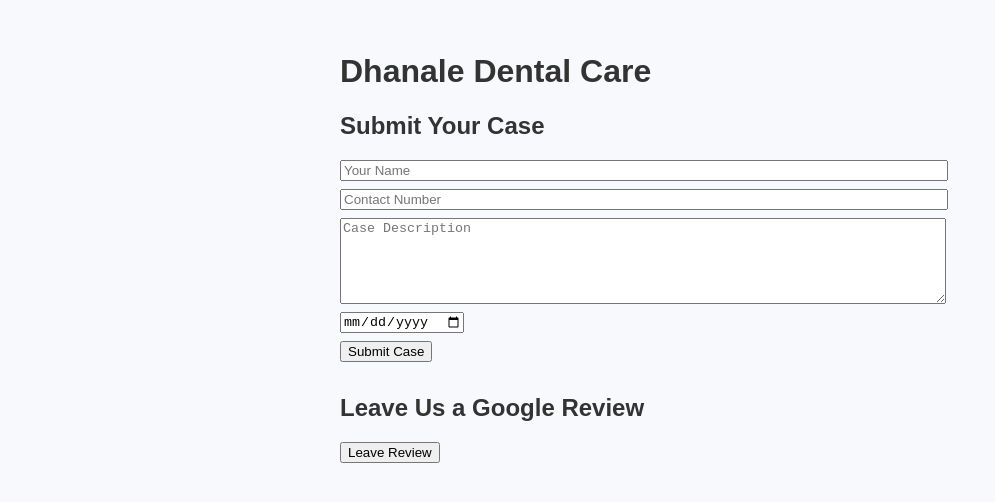
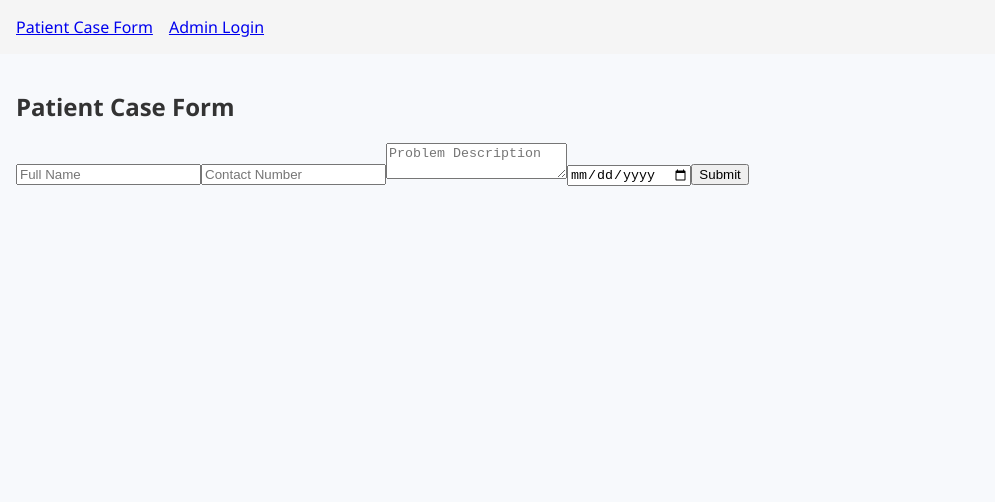
Before and after one commit to rohitvhanji/review-to-payment-app, a React (Vite) app in the folder client/: page / in a window 1280 px wide. Shown: the top 502 px of the page, without its empty margins (0-995 px from the left). Built offline with nearby package versions, Linux system fonts and the light colour scheme.

Commit message:
Update App.jsx

```diff
--- a/client/src/App.jsx
+++ b/client/src/App.jsx
@@ -1,120 +1,21 @@
-import { useState } from 'react';
-import axios from 'axios';
-import QRCode from 'react-qr-code';
+import React from 'react';
+import { Routes, Route, Link } from 'react-router-dom';
+import PatientForm from './PatientForm';
+import AdminLogin from './AdminLogin';
 
-const GOOGLE_REVIEW_URL = "https://g.co/kgs/jEdHyuL"; // Your Google Review Link
-const PAYMENT_LINK = "upi://pay?pa=yourupi@upi&pn=YourName"; // Your payment link
-
-function App() {
-  const [step, setStep] = useState("review");
-  const [caseData, setCaseData] = useState({
-    name: "",
-    contact: "",
-    description: "",
-    date: ""
-  });
-  const [loading, setLoading] = useState(false);
-  const [error, setError] = useState(null);
-
-  // Review flow handlers (as before)
-  const handleReviewClick = () => {
-    window.open(GOOGLE_REVIEW_URL, "_blank");
-    setStep("confirm");
-  };
-  const handleConfirmClick = async () => {
-    await axios.post('https://review-to-payment-app.onrender.com/api/confirm-review', { confirmed: true });
-    setStep("pay");
-  };
-
-  // Patient case form submit handler
-  const handleInputChange = e => {
-    setCaseData({ ...caseData, [e.target.name]: e.target.value });
-  };
-
-  const handleSubmitCase = async e => {
-    e.preventDefault();
-    setLoading(true);
-    setError(null);
-    try {
-      await axios.post('https://review-to-payment-app.onrender.com/api/case', caseData);
-      alert("Case submitted successfully!");
-      setCaseData({ name: "", contact: "", description: "", date: "" });
-    } catch (err) {
-      setError("Failed to submit case. Please try again.");
-    }
-    setLoading(false);
-  };
-
+export default function App() {
   return (
-    <div style={{ padding: "2rem", fontFamily: "Arial", maxWidth: 600, margin: "auto" }}>
-      <h1>Dhanale Dental Care</h1>
-
-      {/* Patient Case Form */}
-      <section style={{ marginBottom: "2rem" }}>
-        <h2>Submit Your Case</h2>
-        <form onSubmit={handleSubmitCase}>
-          <input
-            type="text"
-            name="name"
-            placeholder="Your Name"
-            value={caseData.name}
-            onChange={handleInputChange}
-            required
-            style={{ display: "block", marginBottom: "0.5rem", width: "100%" }}
-          />
-          <input
-            type="text"
-            name="contact"
-            placeholder="Contact Number"
-            value={caseData.contact}
-            onChange={handleInputChange}
-            required
-            style={{ display: "block", marginBottom: "0.5rem", width: "100%" }}
-          />
-          <textarea
-            name="description"
-            placeholder="Case Description"
-            value={caseData.description}
-            onChange={handleInputChange}
-            required
-            style={{ display: "block", marginBottom: "0.5rem", width: "100%", minHeight: 80 }}
-          />
-          <input
-            type="date"
-            name="date"
-            value={caseData.date}
-            onChange={handleInputChange}
-            required
-            style={{ display: "block", marginBottom: "0.5rem" }}
-          />
-          <button type="submit" disabled={loading}>
-            {loading ? "Submitting..." : "Submit Case"}
-          </button>
-          {error && <p style={{ color: "red" }}>{error}</p>}
-        </form>
-      </section>
-
-      {/* Review & Payment flow */}
-      {step === "review" && (
-        <>
-          <h2>Leave Us a Google Review</h2>
-          <button onClick={handleReviewClick}>Leave Review</button>
-        </>
-      )}
-      {step === "confirm" && (
-        <>
-          <h2>Did you leave the review?</h2>
-          <button onClick={handleConfirmClick}>Yes, show QR</button>
-        </>
-      )}
-      {step === "pay" && (
-        <>
-          <h2>Scan to Pay</h2>
-          <QRCode value={PAYMENT_LINK} size={200} />
-        </>
-      )}
+    <div>
+      <nav style={{ padding: '1rem', backgroundColor: '#f5f5f5' }}>
+        <Link to="/" style={{ marginRight: '1rem' }}>Patient Case Form</Link>
+        <Link to="/admin">Admin Login</Link>
+      </nav>
+      <main style={{ padding: '1rem' }}>
+        <Routes>
+          <Route path="/" element={<PatientForm />} />
+          <Route path="/admin" element={<AdminLogin />} />
+        </Routes>
+      </main>
     </div>
   );
 }
-
-export default App;
```
